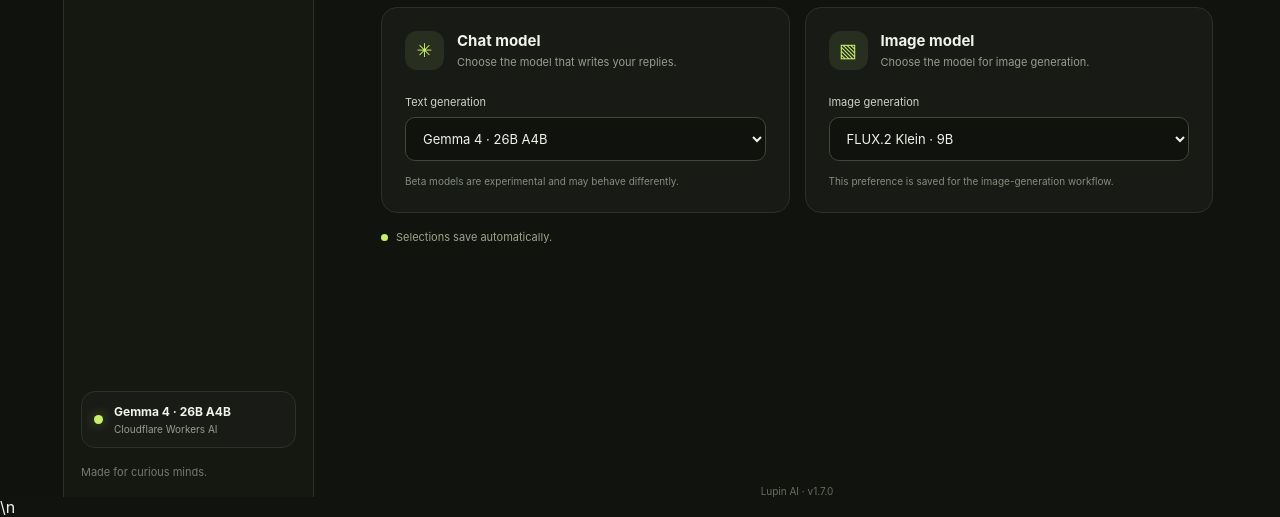
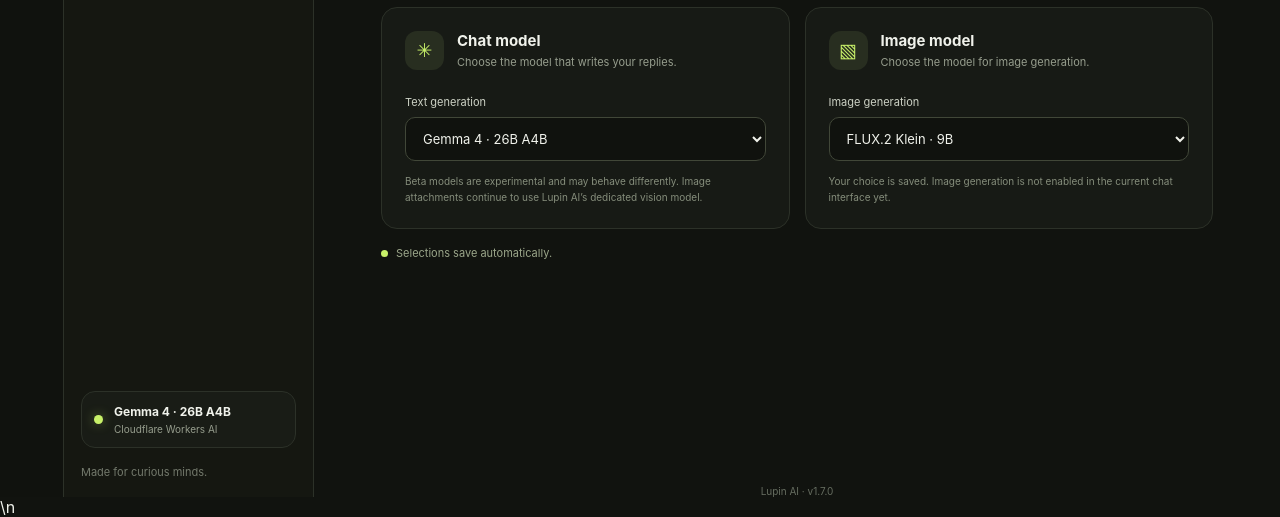
Before and after one commit to LuJin2015/lupin-ai, a website: page public/index.html in a window 1280 px wide. Both pictures are taken after a click on the button "Model settings". Shown: the part 303-820 px from the top of the page. Drawn offline with nearby package versions, Linux system fonts and the light colour scheme; no server answers.

Commit message:
Polish model tab state and clarify model settings

```diff
--- a/public/index.html
+++ b/public/index.html
@@ -6,7 +6,7 @@
 </head>
 <body>
 <div class="shell">
-<nav class="tab-rail" aria-label="Workspace tabs"><button id="model-tab" class="rail-tab active" type="button" aria-label="Model settings" aria-current="page"><span class="rail-icon">⚙</span><span>Model</span></button></nav>
+<nav class="tab-rail" aria-label="Workspace tabs"><button id="model-tab" class="rail-tab" type="button" aria-label="Model settings" aria-current="page"><span class="rail-icon">⚙</span><span>Model</span></button></nav>
 <aside class="sidebar" id="sidebar"><a class="brand" href="./"><span class="mark">L</span><span>LUPIN <i>AI</i></span></a>
 <button class="new-chat" id="new-chat">＋ New chat</button><div class="side-label">YOUR SPACE</div><div class="ready"><span></span> Ready when you are</div><div class="side-label history-heading">CHAT HISTORY</div><div id="chat-list" class="chat-list" aria-label="Saved chat history"></div>
 <div class="side-bottom"><div class="model"><span class="pulse"></span><div><b id="active-model-label">Gemma 4 · 26B A4B</b><small id="active-model-provider">Cloudflare Workers AI</small></div></div><p>Made for curious minds.</p></div></aside>
@@ -15,8 +15,8 @@
 <div class="settings-heading"><div class="eyebrow"><span></span> PERSONALISE YOUR WORKSPACE</div><h1 id="settings-title">Model <em>settings.</em></h1><p>Choose the models Lupin AI uses. Your selections are saved for this account in this browser.</p></div>
 <div class="settings-grid">
 <section class="settings-card" aria-labelledby="chat-model-heading"><div class="settings-card-top"><span class="settings-symbol">✳</span><div><h2 id="chat-model-heading">Chat model</h2><p>Choose the model that writes your replies.</p></div></div><label for="chat-model-select">Text generation</label><select id="chat-model-select">
-<option value="gemma-4-26b-a4b-it">Gemma 4 · 26B A4B</option><option value="gemma-7b-it-lora">Gemma 7B · LoRA (Beta)</option><option value="gemma-2b-it-lora">Gemma 2B · LoRA (Beta)</option><option value="gpt-oss-120b">GPT-OSS · 120B</option><option value="gpt-oss-20b">GPT-OSS · 20B</option></select><p class="settings-help">Beta models are experimental and may behave differently.</p></section>
-<section class="settings-card" aria-labelledby="image-model-heading"><div class="settings-card-top"><span class="settings-symbol">▧</span><div><h2 id="image-model-heading">Image model</h2><p>Choose the model for image generation.</p></div></div><label for="image-model-select">Image generation</label><select id="image-model-select"><option value="flux-2-klein-9b">FLUX.2 Klein · 9B</option><option value="flux-2-klein-4b">FLUX.2 Klein · 4B</option></select><p class="settings-help">This preference is saved for the image-generation workflow.</p></section>
+<option value="gemma-4-26b-a4b-it">Gemma 4 · 26B A4B</option><option value="gemma-7b-it-lora">Gemma 7B · LoRA (Beta)</option><option value="gemma-2b-it-lora">Gemma 2B · LoRA (Beta)</option><option value="gpt-oss-120b">GPT-OSS · 120B</option><option value="gpt-oss-20b">GPT-OSS · 20B</option></select><p class="settings-help">Beta models are experimental and may behave differently. Image attachments continue to use Lupin AI’s dedicated vision model.</p></section>
+<section class="settings-card" aria-labelledby="image-model-heading"><div class="settings-card-top"><span class="settings-symbol">▧</span><div><h2 id="image-model-heading">Image model</h2><p>Choose the model for image generation.</p></div></div><label for="image-model-select">Image generation</label><select id="image-model-select"><option value="flux-2-klein-9b">FLUX.2 Klein · 9B</option><option value="flux-2-klein-4b">FLUX.2 Klein · 4B</option></select><p class="settings-help">Your choice is saved. Image generation is not enabled in the current chat interface yet.</p></section>
 </div><div class="settings-saved" id="settings-saved" role="status">Selections save automatically.</div>
 </section>
 <section class="conversation" id="conversation" aria-live="polite"><div class="welcome" id="welcome"><div class="eyebrow"><span></span> YOUR AI, YOUR CURIOSITY</div><h1>Big questions.<br><em>Clearer answers.</em></h1><p class="intro">A fresh place to think, learn, build and figure things out.</p>
```
